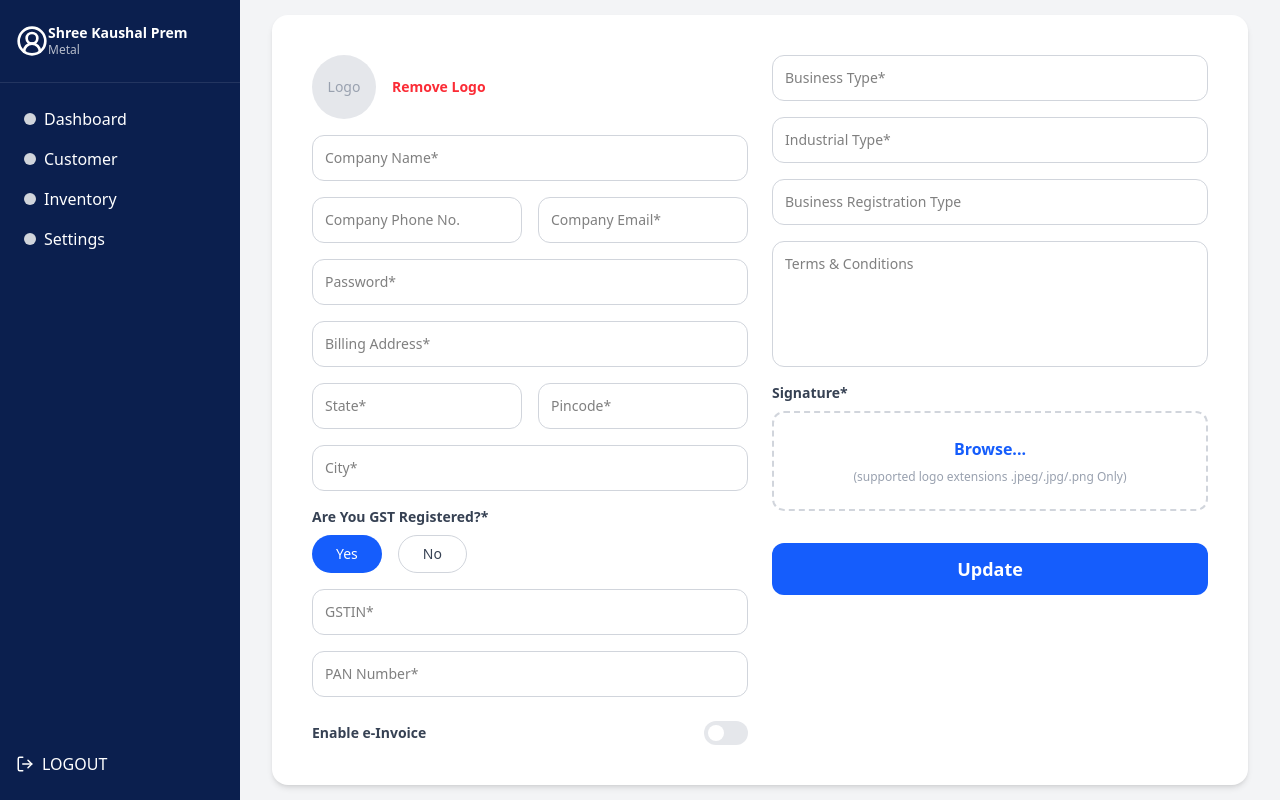
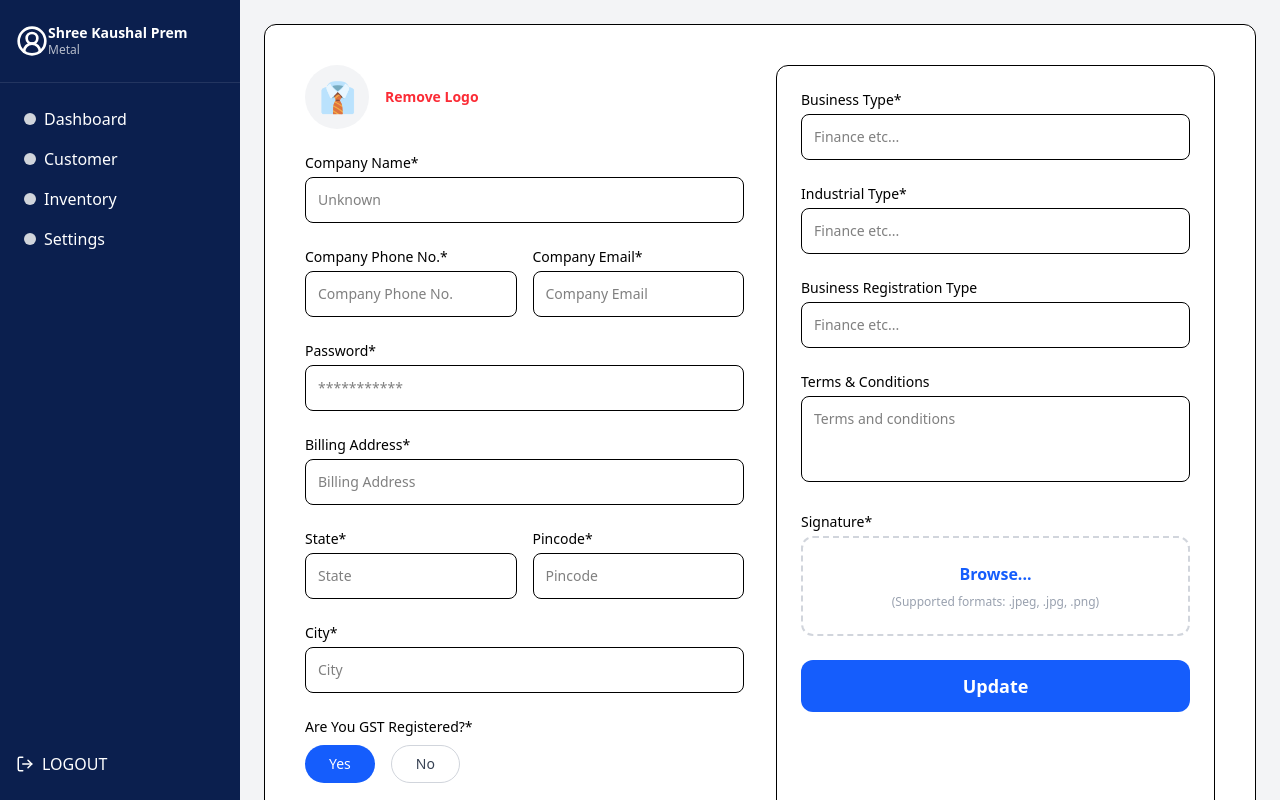
Before and after one commit to antarakanswal1/BillingSys, a React (Vite) app: page /customerpage in a window 1280 px wide. Shown: the top 800 px of the page. Built offline with nearby package versions, Linux system fonts and the light colour scheme.

Commit message:
create a inventory pagesdfsd dcdsccsdcsdcv

```diff
--- a/src/Pages/CustomerDetail.jsx
+++ b/src/Pages/CustomerDetail.jsx
@@ -5,92 +5,139 @@ const CustomerDetail = () => {
     <div className="min-h-screen bg-gray-100 p-4">
     {/* Header */}
     <div className="w-full border border-black h-20 bg-[#0F2657] flex flex-col sm:flex-row justify-end items-center px-4 gap-2">
-        <a href="/dashboard"><button className="px-4 py-2 rounded border border-white text-white" >Go Back</button></a>
+      <a href="/dashboard"><button className="px-4 py-2 rounded border border-white text-white">Go Back</button></a>
       <button className="bg-white text-black px-4 py-2 rounded">Save & Next</button>
     </div>
 
     {/* Form Container */}
-      <div className="flex-1 overflow-auto bg-gray-100 p-4 md:p-8 flex items-center justify-center">
-          <div className="bg-white p-6 md:p-10 rounded-2xl shadow-md w-full max-w-7xl">
-            <div className="grid grid-cols-1 md:grid-cols-2 gap-6">
+    <div className="min-h-screen bg-gray-100 flex items-center justify-center p-4 md:p-8">
+    <div className="bg-white p-6 md:p-10 rounded-2xl shadow-lg w-full max-w-7xl border">
 
-              {/* Left Side */}
-              <div className="flex flex-col gap-4">
+      <div className="grid grid-cols-1 md:grid-cols-3 gap-6">
+
+        {/* Left side - Company Info */}
+        <div className="md:col-span-2 space-y-6">
+          <h2 className="text-2xl font-bold mb-2">Company Info</h2>
+
           {/* Logo and Remove */}
-                <div className="flex items-center space-x-4">
+          <div className="flex items-center gap-4">
             <div className="w-16 h-16 bg-gray-200 rounded-full flex items-center justify-center overflow-hidden">
-                    <span className="text-gray-400 text-sm">Logo</span>
+              <span className="text-gray-400 text-3xl">👔</span>
             </div>
-                  <button className="text-red-500 text-sm font-semibold">Remove Logo</button>
+            <button className="text-red-500 text-sm font-semibold">Remover Logo</button>
           </div>
 
-                {/* Inputs */}
-                <input type="text" placeholder="Company Name*" className="w-full border border-gray-300 rounded-xl p-3 text-sm" />
-
-                <div className="flex flex-col md:flex-row gap-4">
-                  <input type="text" placeholder="Company Phone No." className="w-full border border-gray-300 rounded-xl p-3 text-sm" />
-                  <input type="email" placeholder="Company Email*" className="w-full border border-gray-300 rounded-xl p-3 text-sm" />
+          {/* Company Info Form */}
+          <div className="space-y-4">
+            <div>
+              <label className="block text-sm font-medium mb-1">Company Name*</label>
+              <input type="text" placeholder="Unknown" className="w-full border border-gray-300 rounded-lg p-3 text-sm" />
             </div>
 
-                <input type="password" placeholder="Password*" className="w-full border border-gray-300 rounded-xl p-3 text-sm" />
-                <input type="text" placeholder="Billing Address*" className="w-full border border-gray-300 rounded-xl p-3 text-sm" />
-
-                <div className="flex flex-col md:flex-row gap-4">
-                  <input type="text" placeholder="State*" className="w-full border border-gray-300 rounded-xl p-3 text-sm" />
-                  <input type="text" placeholder="Pincode*" className="w-full border border-gray-300 rounded-xl p-3 text-sm" />
+            <div className="grid grid-cols-1 md:grid-cols-2 gap-4">
+              <div>
+                <label className="block text-sm font-medium mb-1">Company Phone No.*</label>
+                <input type="text" placeholder="Company Phone No." className="w-full border border-gray-300 rounded-lg p-3 text-sm" />
+              </div>
+              <div>
+                <label className="block text-sm font-medium mb-1">Company Email*</label>
+                <input type="email" placeholder="Company Email" className="w-full border border-gray-300 rounded-lg p-3 text-sm" />
+              </div>
             </div>
 
-                <input type="text" placeholder="City*" className="w-full border border-gray-300 rounded-xl p-3 text-sm" />
+            <div>
+              <label className="block text-sm font-medium mb-1">Billing Address*</label>
+              <input type="text" placeholder="7529 E. Pecan St." className="w-full border border-gray-300 rounded-lg p-3 text-sm" />
+            </div>
+
+            <div className="grid grid-cols-1 md:grid-cols-2 gap-4">
+              <div>
+                <label className="block text-sm font-medium mb-1">State*</label>
+                <input type="text" placeholder="Uttarakhand" className="w-full border border-gray-300 rounded-lg p-3 text-sm" />
+              </div>
+              <div>
+                <label className="block text-sm font-medium mb-1">Pincode*</label>
+                <input type="text" placeholder="249201" className="w-full border border-gray-300 rounded-lg p-3 text-sm" />
+              </div>
+            </div>
+
+            <div>
+              <label className="block text-sm font-medium mb-1">City*</label>
+              <input type="text" placeholder="Rishikesh" className="w-full border border-gray-300 rounded-lg p-3 text-sm" />
+            </div>
 
             {/* GST Registered */}
             <div className="space-y-2">
-                  <label className="block text-sm font-semibold text-gray-700">Are You GST Registered?*</label>
-                  <div className="flex space-x-4">
+              <label className="block text-sm font-medium">Are You GST Registered?*</label>
+              <div className="flex gap-4">
                 <button className="px-6 py-2 bg-blue-600 text-white rounded-full text-sm">Yes</button>
-                    <button className="px-6 py-2 border border-gray-300 rounded-full text-gray-700 text-sm hover:bg-gray-200">No</button>
+                <button className="px-6 py-2 bg-gray-100 border border-gray-300 text-gray-700 rounded-full text-sm">No</button>
               </div>
             </div>
 
-                <input type="text" placeholder="GSTIN*" className="w-full border border-gray-300 rounded-xl p-3 text-sm" />
-                <input type="text" placeholder="PAN Number*" className="w-full border border-gray-300 rounded-xl p-3 text-sm" />
+            <div>
+              <label className="block text-sm font-medium mb-1">GSTIN*</label>
+              <input type="text" placeholder="RTOF88FJFHKFHKSIF" className="w-full border border-gray-300 rounded-lg p-3 text-sm" />
+            </div>
 
-                {/* e-Invoice */}
+            <div>
+              <label className="block text-sm font-medium mb-1">PAN Number*</label>
+              <input type="text" placeholder="RTOF88FJFHKFHKSIF" className="w-full border border-gray-300 rounded-lg p-3 text-sm" />
+            </div>
+
+            {/* e-Invoice toggle */}
             <div className="flex items-center justify-between mt-2">
               <span className="text-sm font-semibold text-gray-700">Enable e-Invoice</span>
-                  <label className="inline-flex items-center cursor-pointer">
-                    <input type="checkbox" className="sr-only peer" />
-                    <div className="w-11 h-6 bg-gray-200 rounded-full peer peer-checked:bg-blue-600 relative transition">
-                      <div className="absolute left-1 top-1 bg-white w-4 h-4 rounded-full transition peer-checked:translate-x-5"></div>
+              <label className="relative inline-flex items-center cursor-pointer">
+                <input type="checkbox" value="" className="sr-only peer" />
+                <div className="w-11 h-6 bg-gray-200 rounded-full peer peer-checked:bg-blue-600 transition-all">
+                  <div className="absolute left-1 top-1 w-4 h-4 bg-white rounded-full transition peer-checked:translate-x-5"></div>
                 </div>
               </label>
             </div>
           </div>
+        </div>
+  {/* Business Info */}
+  <div className="border rounded-xl p-4 space-y-4">
+              <h2 className="text-lg font-semibold mb-2">Business Info</h2>
 
-              {/* Right Side */}
-              <div className="flex flex-col gap-4">
-                <input type="text" placeholder="Business Type*" className="w-full border border-gray-300 rounded-xl p-3 text-sm" />
-                <input type="text" placeholder="Industrial Type*" className="w-full border border-gray-300 rounded-xl p-3 text-sm" />
-                <input type="text" placeholder="Business Registration Type" className="w-full border border-gray-300 rounded-xl p-3 text-sm" />
-                <textarea placeholder="Terms & Conditions" rows="5" className="w-full border border-gray-300 rounded-xl p-3 text-sm resize-none"></textarea>
+              <div>
+                <label className="block text-sm font-medium mb-1">Business Type*</label>
+                <input type="text" placeholder="Finance etc..." className="w-full border border-gray-300 rounded-lg p-3 text-sm" />
+              </div>
+
+              <div>
+                <label className="block text-sm font-medium mb-1">Industrial Type*</label>
+                <input type="text" placeholder="Finance etc..." className="w-full border border-gray-300 rounded-lg p-3 text-sm" />
+              </div>
+
+              <div>
+                <label className="block text-sm font-medium mb-1">Business Registration Type</label>
+                <input type="text" placeholder="Finance etc..." className="w-full border border-gray-300 rounded-lg p-3 text-sm" />
+              </div>
+
+              <div>
+                <label className="block text-sm font-medium mb-1">Terms & Conditions</label>
+                <textarea placeholder="terms and conditions" className="w-full border border-gray-300 rounded-lg p-3 text-sm resize-none" rows="3"></textarea>
+              </div>
 
               {/* Signature Upload */}
-                <div className="space-y-2">
-                  <label className="block text-sm font-semibold text-gray-700">Signature*</label>
-                  <div className="border-2 border-dashed border-gray-300 rounded-xl p-6 flex flex-col items-center justify-center text-gray-400">
+              <div>
+                <label className="block text-sm font-medium mb-1">Signature*</label>
+                <div className="border-2 border-dashed border-gray-300 rounded-xl p-6 text-center text-gray-400">
                   <input type="file" accept="image/*" id="signature" className="hidden" />
                   <label htmlFor="signature" className="cursor-pointer text-blue-600 font-semibold">Browse...</label>
                   <p className="text-xs mt-2">(supported logo extensions .jpeg/.jpg/.png Only)</p>
                 </div>
               </div>
-
-                {/* Update Button */}
+            </div>
 
           </div>
 
         </div>
       </div>
     </div>
-    </div>
+
   );
 };
 
--- a/src/Pages/CustomerPage.jsx
+++ b/src/Pages/CustomerPage.jsx
@@ -1,101 +1,163 @@
-import React from 'react'
-import Sidebar from '../Components/Sidebar'
+import React from 'react';
+import Sidebar from '../Components/Sidebar';
 
 const CustomerPage = () => {
   return (
-    <>
-      <div className="flex h-screen">
-        {/* Sidebar with fixed width */}
-        <div className="w-60 bg-gray-800 text-white">
+    <div className="flex min-h-screen">
+
+      {/* Sidebar */}
+      <div className="hidden md:block w-60 bg-gray-800 text-white">
         <Sidebar />
       </div>
 
       {/* Main Content */}
-        <div className="flex-1 overflow-auto bg-gray-100 p-4 md:p-8 flex items-center justify-center">
-          <div className="bg-white p-6 md:p-10 rounded-2xl shadow-md w-full max-w-7xl">
-            <div className="grid grid-cols-1 md:grid-cols-2 gap-6">
+      <div className="flex-1 bg-gray-100 p-6 overflow-y-auto">
+        <div className="bg-white border rounded-xl p-6 md:p-10 w-full max-w-7xl mx-auto">
+          <div className="grid grid-cols-1 md:grid-cols-2 gap-8">
 
-              {/* Left Side */}
-              <div className="flex flex-col gap-4">
-                {/* Logo and Remove */}
-                <div className="flex items-center space-x-4">
-                  <div className="w-16 h-16 bg-gray-200 rounded-full flex items-center justify-center overflow-hidden">
-                    <span className="text-gray-400 text-sm">Logo</span>
+            {/* Company Info */}
+            <div className="flex flex-col space-y-6">
+
+              {/* Logo */}
+              <div className="flex items-center gap-4">
+                <div className="w-16 h-16 rounded-full overflow-hidden bg-gray-100 flex items-center justify-center">
+                  <span className="text-3xl">👔</span>
                 </div>
                 <button className="text-red-500 text-sm font-semibold">Remove Logo</button>
               </div>
 
-                {/* Inputs */}
-                <input type="text" placeholder="Company Name*" className="w-full border border-gray-300 rounded-xl p-3 text-sm" />
-
-                <div className="flex flex-col md:flex-row gap-4">
-                  <input type="text" placeholder="Company Phone No." className="w-full border border-gray-300 rounded-xl p-3 text-sm" />
-                  <input type="email" placeholder="Company Email*" className="w-full border border-gray-300 rounded-xl p-3 text-sm" />
+              {/* Company Name */}
+              <div>
+                <label className="block text-sm font-medium mb-1">Company Name*</label>
+                <input type="text" placeholder="Unknown" className="w-full border rounded-lg p-3 text-sm" />
               </div>
 
-                <input type="password" placeholder="Password*" className="w-full border border-gray-300 rounded-xl p-3 text-sm" />
-                <input type="text" placeholder="Billing Address*" className="w-full border border-gray-300 rounded-xl p-3 text-sm" />
-
-                <div className="flex flex-col md:flex-row gap-4">
-                  <input type="text" placeholder="State*" className="w-full border border-gray-300 rounded-xl p-3 text-sm" />
-                  <input type="text" placeholder="Pincode*" className="w-full border border-gray-300 rounded-xl p-3 text-sm" />
+              {/* Phone and Email */}
+              <div className="grid grid-cols-1 md:grid-cols-2 gap-4">
+                <div>
+                  <label className="block text-sm font-medium mb-1">Company Phone No.*</label>
+                  <input type="text" placeholder="Company Phone No." className="w-full border rounded-lg p-3 text-sm" />
                 </div>
-
-                <input type="text" placeholder="City*" className="w-full border border-gray-300 rounded-xl p-3 text-sm" />
-
-                {/* GST Registered */}
-                <div className="space-y-2">
-                  <label className="block text-sm font-semibold text-gray-700">Are You GST Registered?*</label>
-                  <div className="flex space-x-4">
-                    <button className="px-6 py-2 bg-blue-600 text-white rounded-full text-sm">Yes</button>
-                    <button className="px-6 py-2 border border-gray-300 rounded-full text-gray-700 text-sm hover:bg-gray-200">No</button>
+                <div>
+                  <label className="block text-sm font-medium mb-1">Company Email*</label>
+                  <input type="email" placeholder="Company Email" className="w-full border rounded-lg p-3 text-sm" />
                 </div>
               </div>
 
-                <input type="text" placeholder="GSTIN*" className="w-full border border-gray-300 rounded-xl p-3 text-sm" />
-                <input type="text" placeholder="PAN Number*" className="w-full border border-gray-300 rounded-xl p-3 text-sm" />
+              {/* Password */}
+              <div>
+                <label className="block text-sm font-medium mb-1">Password*</label>
+                <input type="password" placeholder="***********" className="w-full border rounded-lg p-3 text-sm" />
+              </div>
 
-                {/* e-Invoice */}
-                <div className="flex items-center justify-between mt-2">
-                  <span className="text-sm font-semibold text-gray-700">Enable e-Invoice</span>
-                  <label className="inline-flex items-center cursor-pointer">
+              {/* Billing Address */}
+              <div>
+                <label className="block text-sm font-medium mb-1">Billing Address*</label>
+                <input type="text" placeholder="Billing Address" className="w-full border rounded-lg p-3 text-sm" />
+              </div>
+
+              {/* State and Pincode */}
+              <div className="grid grid-cols-1 md:grid-cols-2 gap-4">
+                <div>
+                  <label className="block text-sm font-medium mb-1">State*</label>
+                  <input type="text" placeholder="State" className="w-full border rounded-lg p-3 text-sm" />
+                </div>
+                <div>
+                  <label className="block text-sm font-medium mb-1">Pincode*</label>
+                  <input type="text" placeholder="Pincode" className="w-full border rounded-lg p-3 text-sm" />
+                </div>
+              </div>
+
+              {/* City */}
+              <div>
+                <label className="block text-sm font-medium mb-1">City*</label>
+                <input type="text" placeholder="City" className="w-full border rounded-lg p-3 text-sm" />
+              </div>
+
+              {/* GST Registered */}
+              <div>
+                <label className="block text-sm font-medium mb-2">Are You GST Registered?*</label>
+                <div className="flex gap-4">
+                  <button className="px-6 py-2 rounded-full bg-blue-600 text-white text-sm">Yes</button>
+                  <button className="px-6 py-2 rounded-full border border-gray-300 text-gray-700 text-sm">No</button>
+                </div>
+              </div>
+
+              {/* GSTIN */}
+              <div>
+                <label className="block text-sm font-medium mb-1">GSTIN*</label>
+                <input type="text" placeholder="GSTIN" className="w-full border rounded-lg p-3 text-sm" />
+              </div>
+
+              {/* PAN Number */}
+              <div>
+                <label className="block text-sm font-medium mb-1">PAN Number*</label>
+                <input type="text" placeholder="PAN Number" className="w-full border rounded-lg p-3 text-sm" />
+              </div>
+
+              {/* Enable E-invoice */}
+              <div className="flex items-center justify-between">
+                <span className="text-sm font-semibold">Enable e-Invoice</span>
+                <label className="relative inline-flex items-center cursor-pointer">
                   <input type="checkbox" className="sr-only peer" />
-                    <div className="w-11 h-6 bg-gray-200 rounded-full peer peer-checked:bg-blue-600 relative transition">
-                      <div className="absolute left-1 top-1 bg-white w-4 h-4 rounded-full transition peer-checked:translate-x-5"></div>
+                  <div className="w-11 h-6 bg-gray-200 rounded-full peer-checked:bg-blue-600 relative transition">
+                    <div className="absolute left-1 top-1 w-4 h-4 bg-white rounded-full transition peer-checked:translate-x-5"></div>
                   </div>
                 </label>
               </div>
+
             </div>
 
-              {/* Right Side */}
-              <div className="flex flex-col gap-4">
-                <input type="text" placeholder="Business Type*" className="w-full border border-gray-300 rounded-xl p-3 text-sm" />
-                <input type="text" placeholder="Industrial Type*" className="w-full border border-gray-300 rounded-xl p-3 text-sm" />
-                <input type="text" placeholder="Business Registration Type" className="w-full border border-gray-300 rounded-xl p-3 text-sm" />
-                <textarea placeholder="Terms & Conditions" rows="5" className="w-full border border-gray-300 rounded-xl p-3 text-sm resize-none"></textarea>
+            {/* Business Info */}
+            <div className="flex flex-col space-y-6 border rounded-xl p-6">
 
-                {/* Signature Upload */}
-                <div className="space-y-2">
-                  <label className="block text-sm font-semibold text-gray-700">Signature*</label>
-                  <div className="border-2 border-dashed border-gray-300 rounded-xl p-6 flex flex-col items-center justify-center text-gray-400">
-                    <input type="file" accept="image/*" id="signature" className="hidden" />
+              {/* Business Type */}
+              <div>
+                <label className="block text-sm font-medium mb-1">Business Type*</label>
+                <input type="text" placeholder="Finance etc..." className="w-full border rounded-lg p-3 text-sm" />
+              </div>
+
+              {/* Industrial Type */}
+              <div>
+                <label className="block text-sm font-medium mb-1">Industrial Type*</label>
+                <input type="text" placeholder="Finance etc..." className="w-full border rounded-lg p-3 text-sm" />
+              </div>
+
+              {/* Business Registration */}
+              <div>
+                <label className="block text-sm font-medium mb-1">Business Registration Type</label>
+                <input type="text" placeholder="Finance etc..." className="w-full border rounded-lg p-3 text-sm" />
+              </div>
+
+              {/* Terms */}
+              <div>
+                <label className="block text-sm font-medium mb-1">Terms & Conditions</label>
+                <textarea rows="3" placeholder="Terms and conditions" className="w-full border rounded-lg p-3 text-sm resize-none" />
+              </div>
+
+              {/* Signature */}
+              <div className="space-y-3">
+                <label className="block text-sm font-medium mb-1">Signature*</label>
+                <div className="border-2 border-dashed border-gray-300 rounded-xl p-6 text-center">
+                  <input type="file" id="signature" accept="image/*" className="hidden" />
                   <label htmlFor="signature" className="cursor-pointer text-blue-600 font-semibold">Browse...</label>
-                    <p className="text-xs mt-2">(supported logo extensions .jpeg/.jpg/.png Only)</p>
+                  <p className="text-xs text-gray-400 mt-2">(Supported formats: .jpeg, .jpg, .png)</p>
                 </div>
               </div>
 
               {/* Update Button */}
-                <button className="w-full bg-blue-600 hover:bg-blue-700 text-white py-3 rounded-xl font-semibold mt-4 text-lg">
+              <button className="w-full bg-blue-600 hover:bg-blue-700 text-white py-3 rounded-xl font-semibold text-lg">
                 Update
               </button>
+
             </div>
 
           </div>
         </div>
       </div>
+
     </div>
-    </>
-  )
-}
+  );
+};
 
-export default CustomerPage
+export default CustomerPage;
```
Lines whose indentation alone changed are shown as unchanged.
